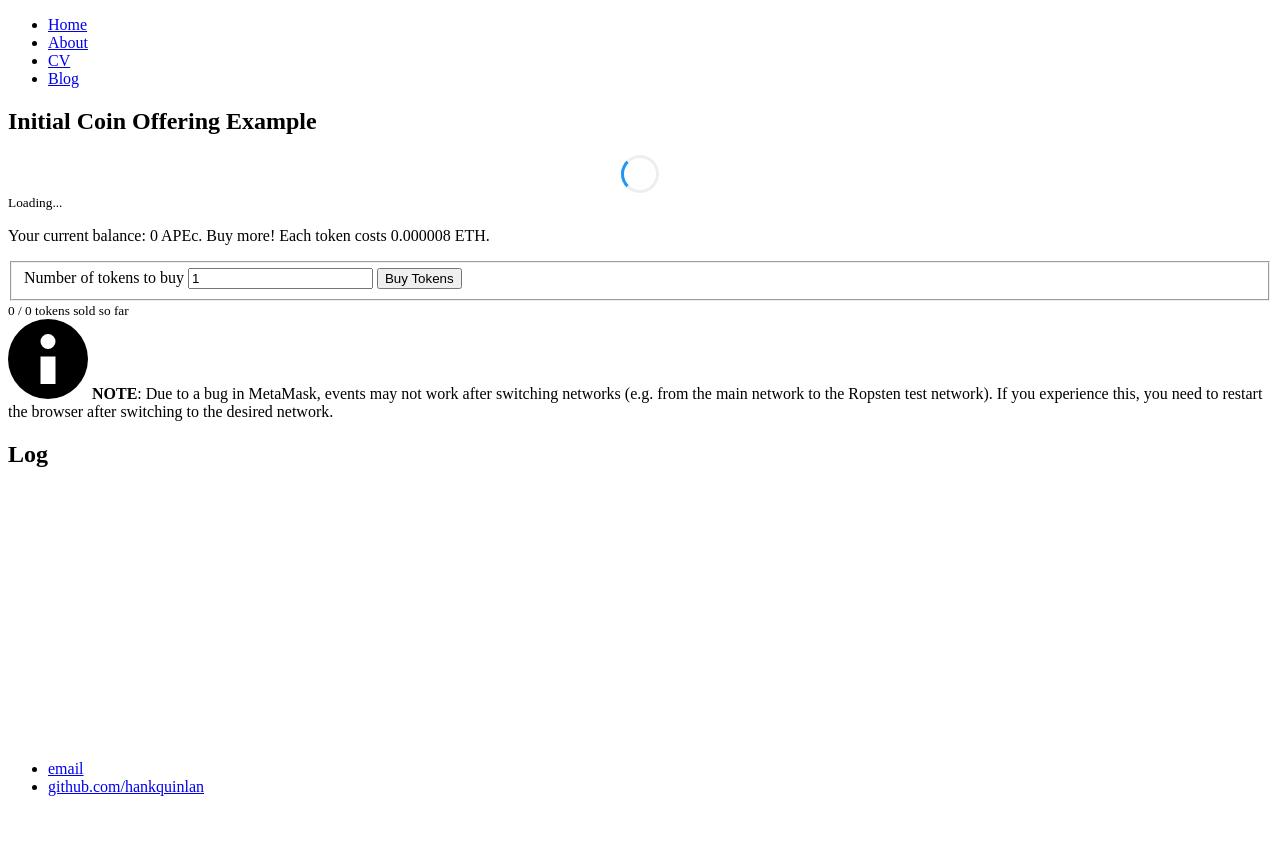
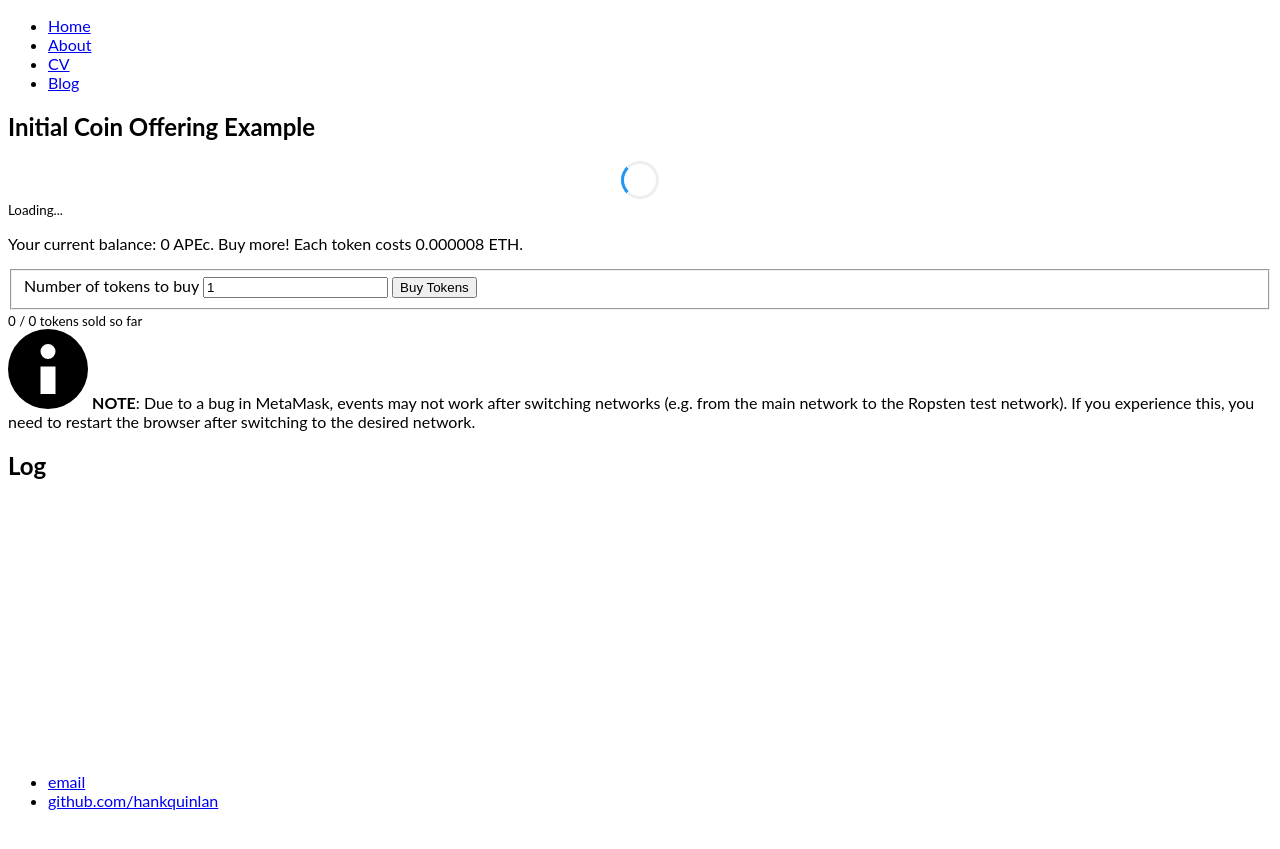
Before and after one commit to ApeCashProject/apec.github.io, a Jekyll site: the page built from index.html, in a window 1280 px wide. Shown: the top 849 px of the page. Built offline with Jekyll 4.4.1, drawn with Linux system fonts in a browser that asks for light colours.

Commit message:
Update index.html

```diff
--- a/index.html
+++ b/index.html
@@ -2,6 +2,9 @@
 layout: default
 title: ApeCash Project
 ---
+
+  <body class="w-100 sans-serif bg-white">
+
 <main class="mw7 center" role="main">
 
 <script src="https://cdn.jsdelivr.net/gh/ethereum/web3.js/dist/web3.min.js"></script>
@@ -409,3 +412,5 @@
 </script>
 
     </main>
+
+</body>
```
